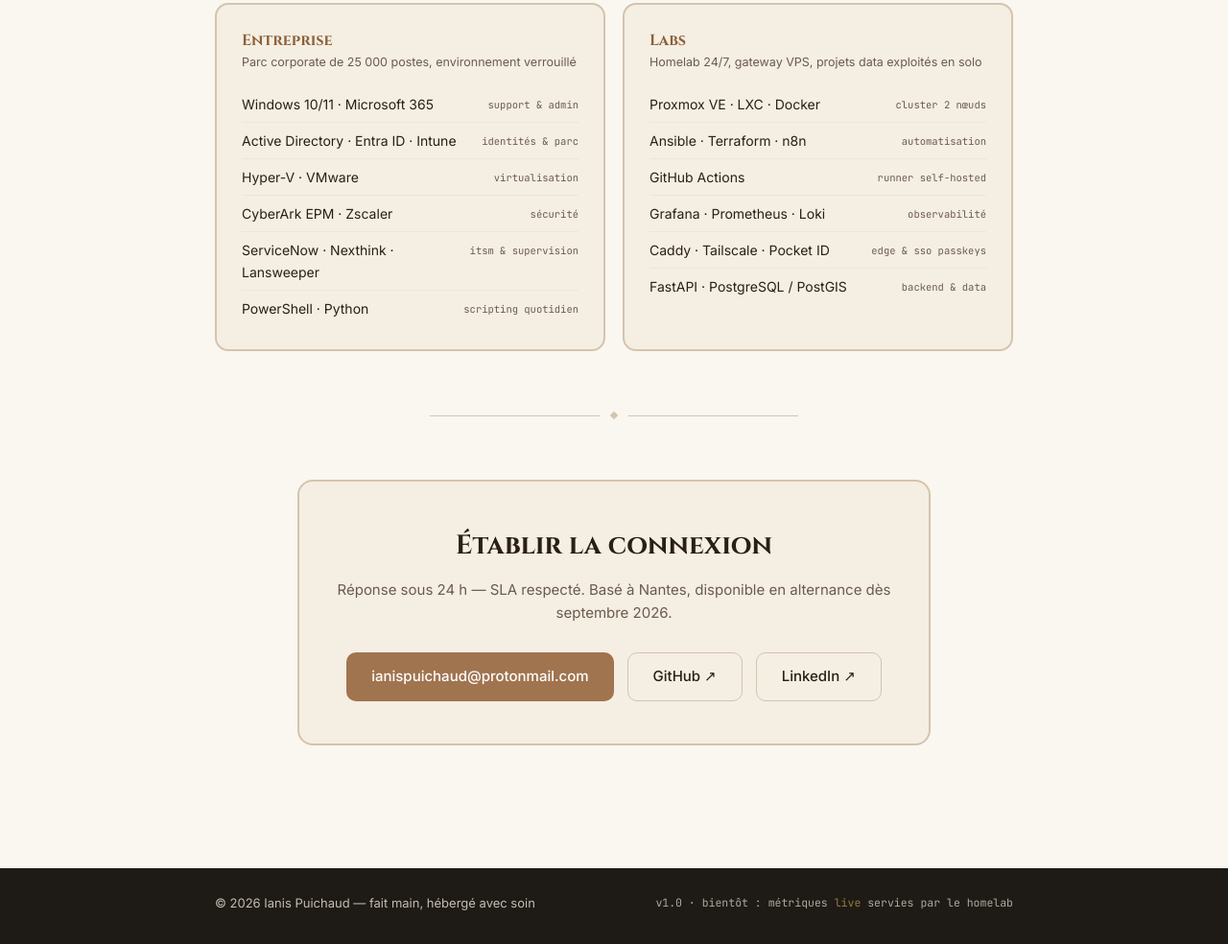
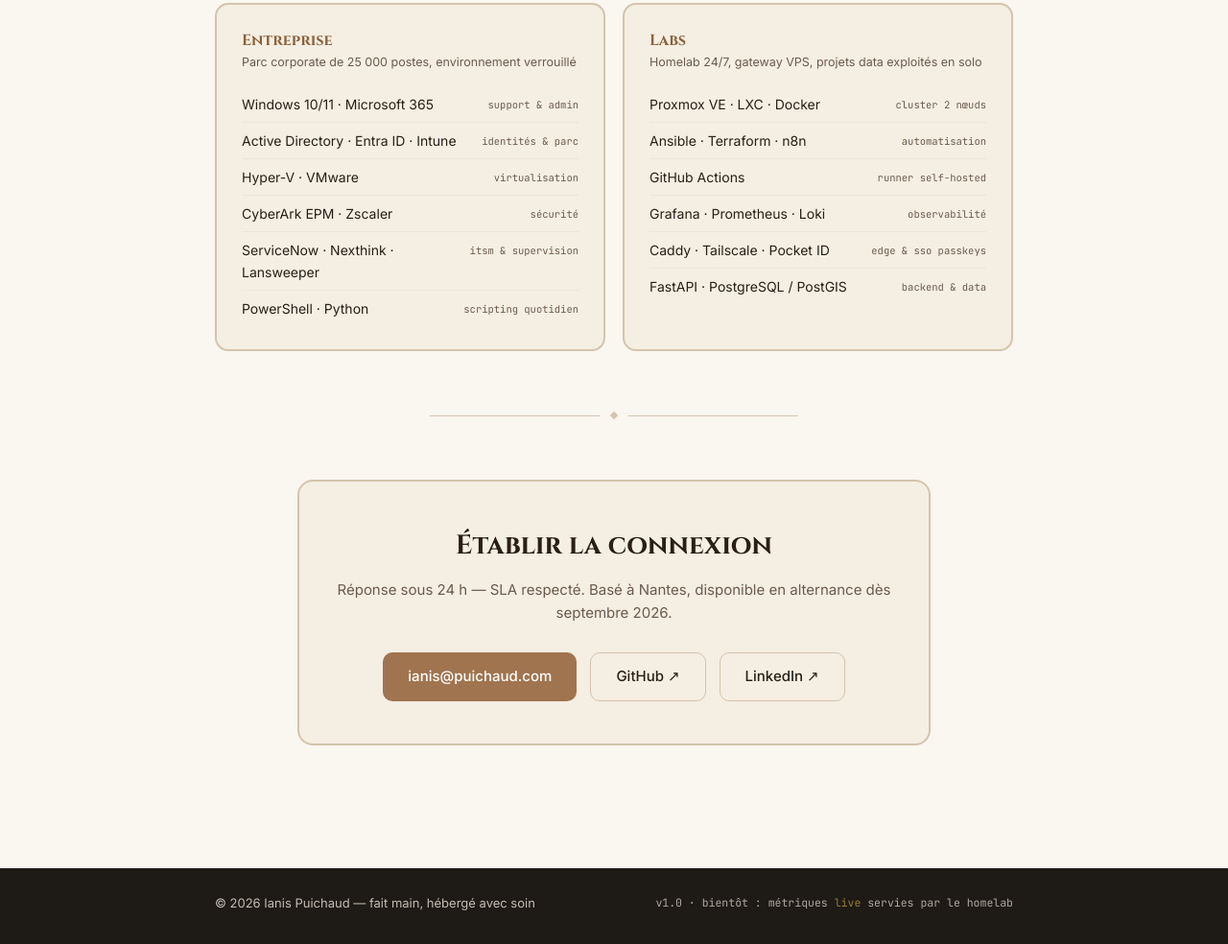
Before and after one commit to AnythingLegalConsidered/puichaud.com, an Astro site: page / in a window 1280 px wide. Shown: the part 3484-4468 px from the top of the page at 96% size. Built offline with nearby package versions, Linux system fonts and the light colour scheme; Astro itself is replaced by a stand-in of ours.

Commit message:
chore: email de contact -> ianis@puichaud.com (CV + site)

```diff
--- a/src/components/Contact.astro
+++ b/src/components/Contact.astro
@@ -8,7 +8,7 @@
       <p class="sub">Réponse sous 24 h — SLA respecté. Basé à Nantes,
       disponible en alternance dès septembre 2026.</p>
       <div class="links">
-        <a class="btn primary" href="mailto:ianispuichaud@protonmail.com">ianispuichaud@protonmail.com</a>
+        <a class="btn primary" href="mailto:ianis@puichaud.com">ianis@puichaud.com</a>
         <a class="btn ghost" href="https://github.com/AnythingLegalConsidered" target="_blank" rel="noopener">GitHub ↗</a>
         <a class="btn ghost" href="https://www.linkedin.com/in/ianispuichaud" target="_blank" rel="noopener">LinkedIn ↗</a>
       </div>
```
Also changed, not shown: 2 other files.
